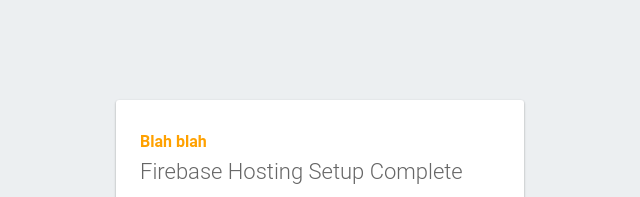
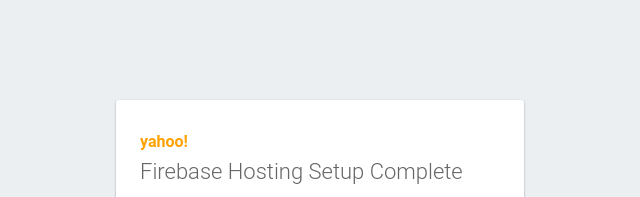
Before and after one commit to divyaguru/test-web, a plain HTML site: page public/index.html in a window 1280 px wide. Shown: the top 197 px of the page, 320-960 px from the left. Drawn offline with Linux system fonts and the light colour scheme; some packages are replaced by stand-ins of ours.

Commit message:
back to pull. yahoo heading

```diff
--- a/public/index.html
+++ b/public/index.html
@@ -40,7 +40,7 @@
   </head>
   <body>
     <div id="message">
-      <h2>Blah blah</h2>
+      <h2>yahoo!</h2>
       <h1>Firebase Hosting Setup Complete</h1>
       <p>You're seeing this because you've successfully setup Firebase Hosting. Now it's time to go build something extraordinary!</p>
       <a target="_blank" href="https://firebase.google.com/docs/hosting/">Open Hosting Documentation</a>
```
